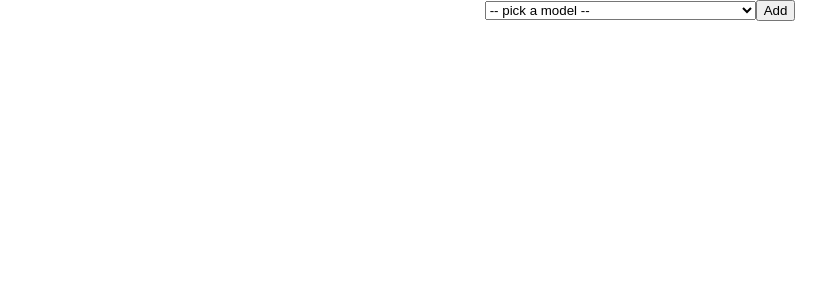
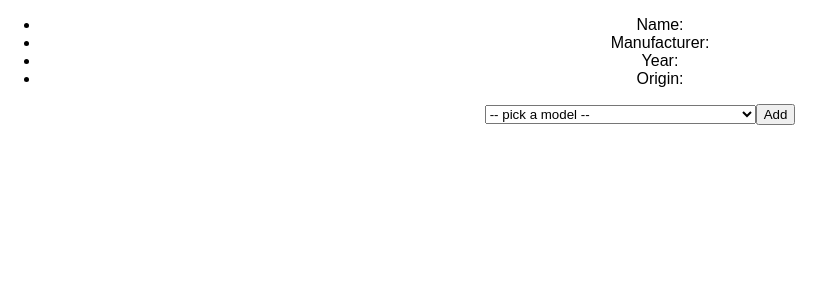
Before and after one commit to VosKoen/homework-week-3, a React (Create React App) app: page / in a window 1280 px wide. Both pictures are taken after a click on the button "Add". Shown: the top 300 px of the page, without its empty margins (0-834 px from the left). Built offline with nearby package versions, Linux system fonts and the light colour scheme.

Commit message:
step 4 almost done, only name to be added

```diff
--- a/src/App.js
+++ b/src/App.js
@@ -2,6 +2,7 @@ import React, { Component } from "react";
 import "./App.css";
 import { connect } from "react-redux";
 import { addModel } from "./actions/pcModels";
+import ModelDetails from './components/ModelDetails'
 
 const data = {
   "Ivel Z3": {
@@ -34,7 +35,7 @@ class App extends Component {
   };
 
   updateSelection = event => {
-    this.setState({ selectedPc: event.target.value });
+    this.setState({ selectedPc: data[event.target.value] });
   };
 
   render() {
@@ -47,10 +48,11 @@ class App extends Component {
 
       return (
         <div className="App">
+          <ModelDetails models={this.props.models}/>
           <select onChange={this.updateSelection}>
             <option value="">-- pick a model --</option>
             {pcModels.map(model => (
-              <option value={model}>
+              <option key={model} value={model}>
                 {model} ({data[model].year})
               </option>
             ))}
@@ -65,7 +67,7 @@ class App extends Component {
 
 const mapStateToProps = state => {
   return {
-    pcModels: state.pcModels
+    models: state.models
   };
 };
 
--- a/src/actions/pcModels.js
+++ b/src/actions/pcModels.js
@@ -1,6 +1,7 @@
 export const ADD_MODEL = "ADD_MODEL";
 
 export function addModel(model) {
+  console.log(model)
   return {
     type: ADD_MODEL,
     payload: model
--- /dev/null
+++ b/src/components/ModelDetails.js
@@ -0,0 +1,17 @@
+import * as React from "react";
+
+export default function ModelDetails(props) {
+  console.log(props);
+  return (
+    <div>
+      {props.models.map(model => (
+        <ul>
+          <li>Name: {}</li>
+          <li>Manufacturer: {model.manufacturer}</li>
+          <li>Year: {model.year}</li>
+          <li>Origin: {model.origin}</li>
+        </ul>
+      ))}
+    </div>
+  );
+}
```
